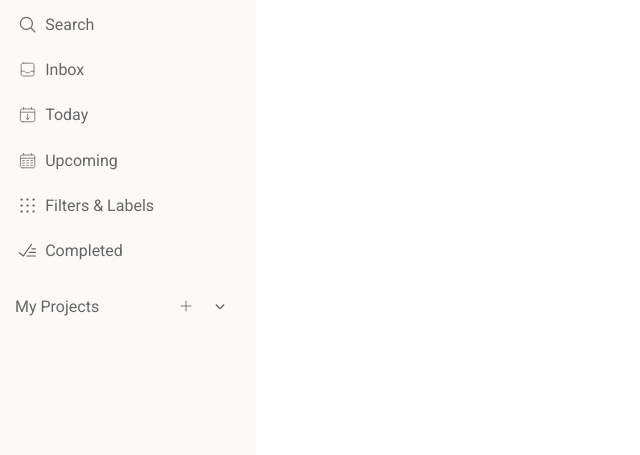
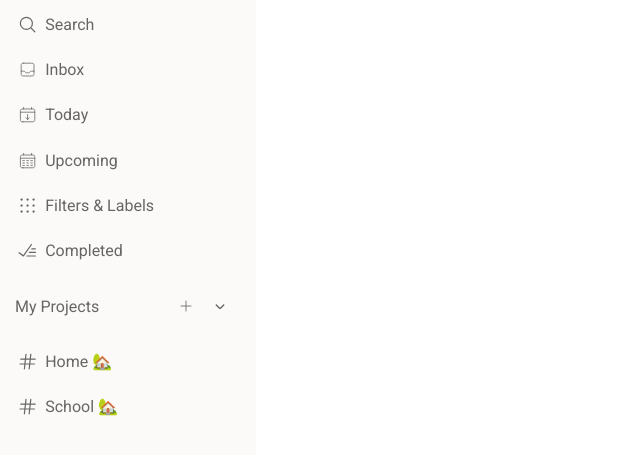
Before and after one commit to GeorgeZisis95/task-manager, a website built with webpack: page src/template.html in a window 1280 px wide. Shown: the part 109-564 px from the top of the page, without its empty margins (0-640 px from the left). Built offline with nearby package versions, Linux system fonts and the light colour scheme.

Commit message:
Toggle visibility of project list

```diff
--- a/src/index.js
+++ b/src/index.js
@@ -38,3 +38,16 @@ function toSidebarFull() {
     sidebarFull.classList.remove("hide")
     sidebarSmall.classList.add("move-right")
 }
+
+const toggleSwitch = document.querySelector(".toggle-switch")
+toggleSwitch.addEventListener("click", () => {
+    const projectList = document.querySelector(".project-list")
+    if (projectList.style.visibility === "hidden") {
+        projectList.style.visibility = "visible"
+        projectList.style.opacity = "1"
+    } else {
+        projectList.style.visibility = "hidden"
+        projectList.style.opacity = "0"
+    }
+    console.log("Hello")
+})
--- a/src/styles.css
+++ b/src/styles.css
@@ -172,3 +172,14 @@ aside {
     width: 36px;
     color: inherit;
 }
+
+.projects {
+    display: flex;
+    align-items: center;
+}
+
+.project-list {
+    opacity: 1;
+    visibility: visible;
+    transition: all 0.2s ease-in-out;
+}
--- a/src/template.html
+++ b/src/template.html
@@ -382,7 +382,7 @@
                             </g>
                         </svg>
                     </div>
-                    <div class="icon arrow-icon">
+                    <div class="icon arrow-icon toggle-switch">
                         <svg viewBox="0 0 24 24" fill="currentColor" xmlns="http://www.w3.org/2000/svg">
                             <g id="SVGRepo_bgCarrier" stroke-width="0"></g>
                             <g id="SVGRepo_tracerCarrier" stroke-linecap="round" stroke-linejoin="round"></g>
@@ -393,9 +393,53 @@
                             </g>
                         </svg>
                     </div>
-
                 </div>
             </div>
+            <div class="project-list">
+                <div class="sidebar-icons">
+                    <div class="icon sidebar-icon">
+                        <svg viewBox="0 0 24 24" fill="none" xmlns="http://www.w3.org/2000/svg">
+                            <g id="SVGRepo_bgCarrier" stroke-width="0"></g>
+                            <g id="SVGRepo_tracerCarrier" stroke-linecap="round" stroke-linejoin="round"></g>
+                            <g id="SVGRepo_iconCarrier">
+                                <path d="M10 3L8 21" stroke="#666666" stroke-width="1.5" stroke-linecap="round"
+                                    stroke-linejoin="round">
+                                </path>
+                                <path d="M16 3L14 21" stroke="#666666" stroke-width="1.5" stroke-linecap="round"
+                                    stroke-linejoin="round"></path>
+                                <path d="M3.5 9H21.5" stroke="#666666" stroke-width="1.5" stroke-linecap="round"
+                                    stroke-linejoin="round"></path>
+                                <path d="M2.5 15H20.5" stroke="#666666" stroke-width="1.5" stroke-linecap="round"
+                                    stroke-linejoin="round">
+                                </path>
+                            </g>
+                        </svg>
+                    </div>
+                    <p>Home 🏡</p>
+                </div>
+                <div class="sidebar-icons">
+                    <div class="icon sidebar-icon">
+                        <svg viewBox="0 0 24 24" fill="none" xmlns="http://www.w3.org/2000/svg">
+                            <g id="SVGRepo_bgCarrier" stroke-width="0"></g>
+                            <g id="SVGRepo_tracerCarrier" stroke-linecap="round" stroke-linejoin="round"></g>
+                            <g id="SVGRepo_iconCarrier">
+                                <path d="M10 3L8 21" stroke="#666666" stroke-width="1.5" stroke-linecap="round"
+                                    stroke-linejoin="round">
+                                </path>
+                                <path d="M16 3L14 21" stroke="#666666" stroke-width="1.5" stroke-linecap="round"
+                                    stroke-linejoin="round"></path>
+                                <path d="M3.5 9H21.5" stroke="#666666" stroke-width="1.5" stroke-linecap="round"
+                                    stroke-linejoin="round"></path>
+                                <path d="M2.5 15H20.5" stroke="#666666" stroke-width="1.5" stroke-linecap="round"
+                                    stroke-linejoin="round">
+                                </path>
+                            </g>
+                        </svg>
+                    </div>
+                    <p>School 🏡</p>
+                </div>
+            </div>
+
         </div>
         <!-- This is for the interactive sidebar button to toggle the sidebar view-->
         <div class="sidebar-small hide">
```
